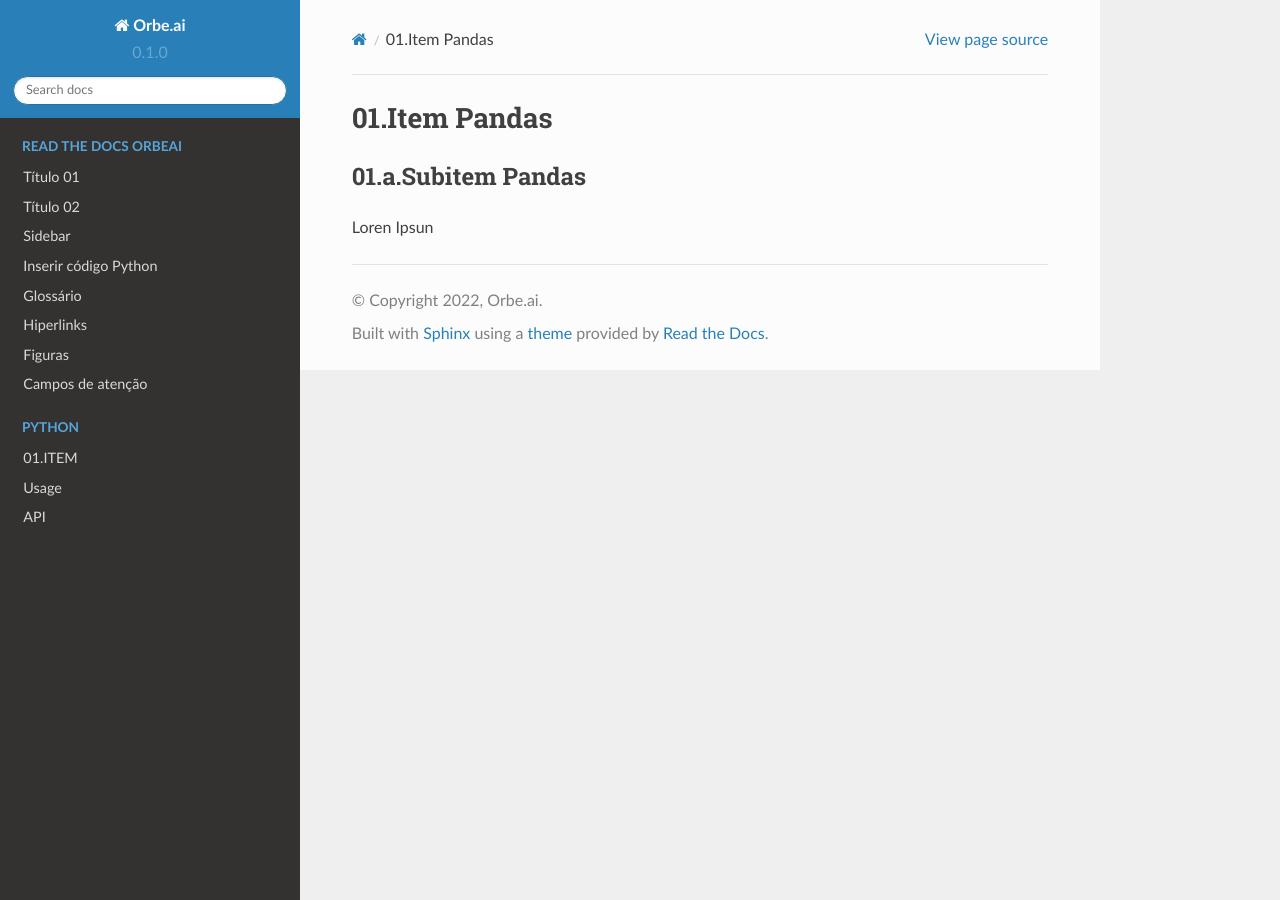
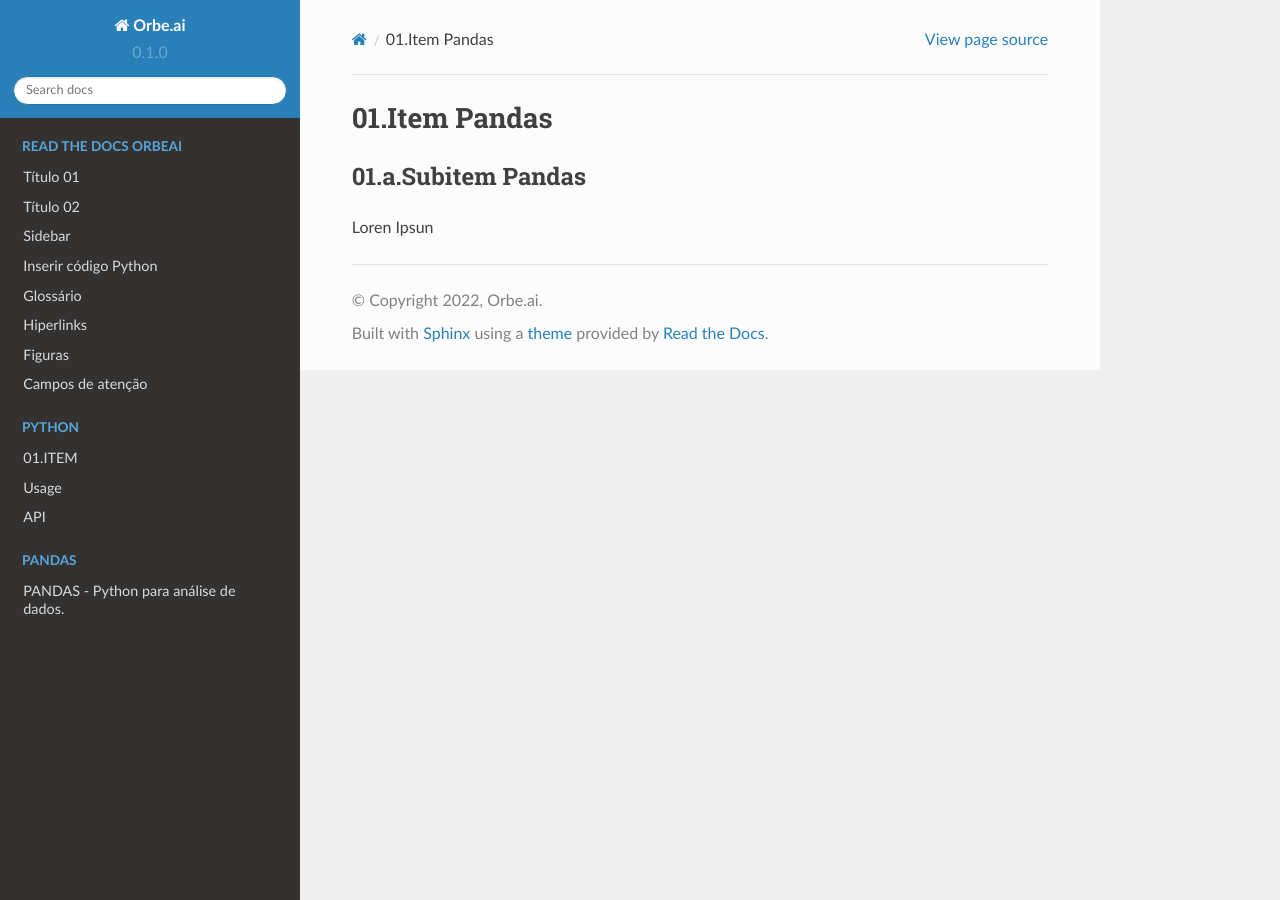
Before and after one commit to conteudo-orbeai/RTD-LIVRO, a Sphinx documentation site: the page built from docs/source/conteudo_Pandas.rst, in a window 1280 px wide. Built offline with Sphinx 7.4.7 and the Read the Docs theme 2.0.0, drawn with Linux system fonts in a browser that asks for light colours; pages that are not in the unit, such as notebooks, are missing from menus.

Commit message:
Update index.rst

```diff
--- a/docs/source/index.rst
+++ b/docs/source/index.rst
@@ -29,4 +29,4 @@ Material de referência rápida para estudos.
    :caption: PANDAS
    :maxdepth: 1
 
-   PANDAS/conteudo_Pandas.rst
+   PANDAS/conteudo_pandas.rst
```
